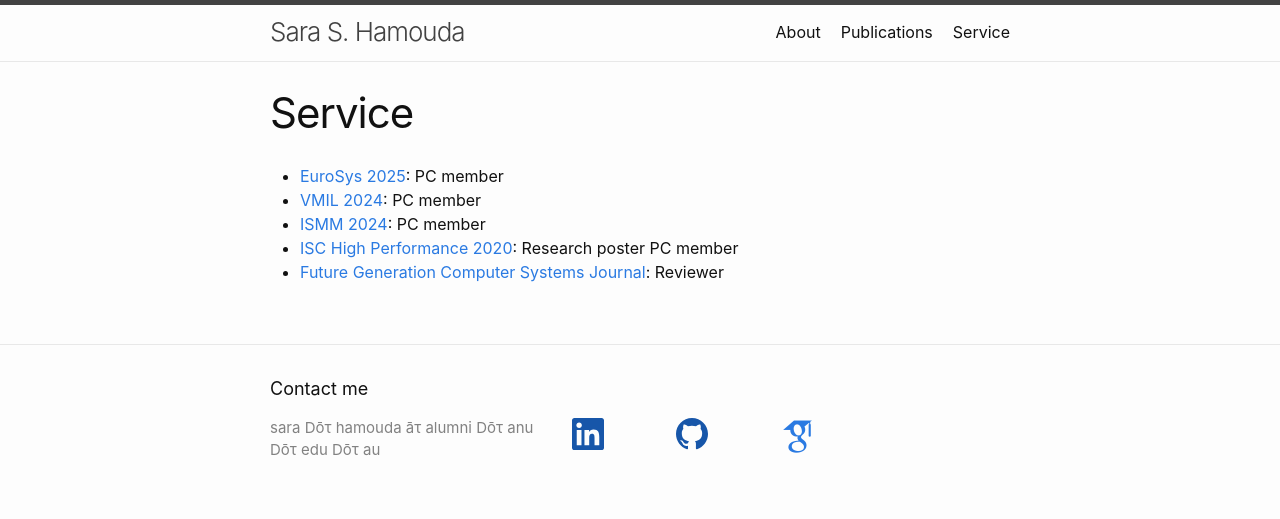
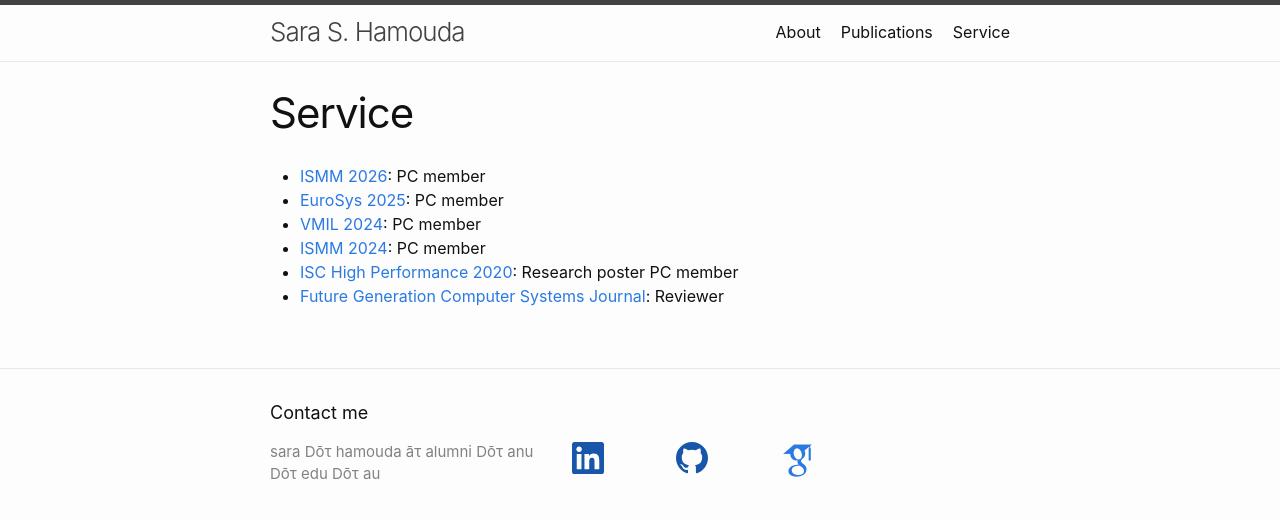
Before and after one commit to shamouda/shamouda.github.io, a Jekyll site: the page built from services.md, in a window 1280 px wide. Shown: the top 519 px of the page. Built offline with Jekyll 4.4.1, drawn with Linux system fonts in a browser that asks for light colours; some web fonts are replaced.

Commit message:
Update services.md

```diff
--- a/services.md
+++ b/services.md
@@ -3,6 +3,7 @@ layout: page
 title: Service
 permalink: /service/
 ---
+- [ISMM 2026](https://conf.researchr.org/committee/ismm-2026/ismm-2026-papers-program-committee): PC member
 - [EuroSys 2025](https://2025.eurosys.org/pc.html#pagetop): PC member
 - [VMIL 2024](https://2024.splashcon.org/committee/vmil-2024-papers-program-committee): PC member
 - [ISMM 2024](https://conf.researchr.org/committee/ismm-2024/ismm-2024-papers-program-committee): PC member
```
